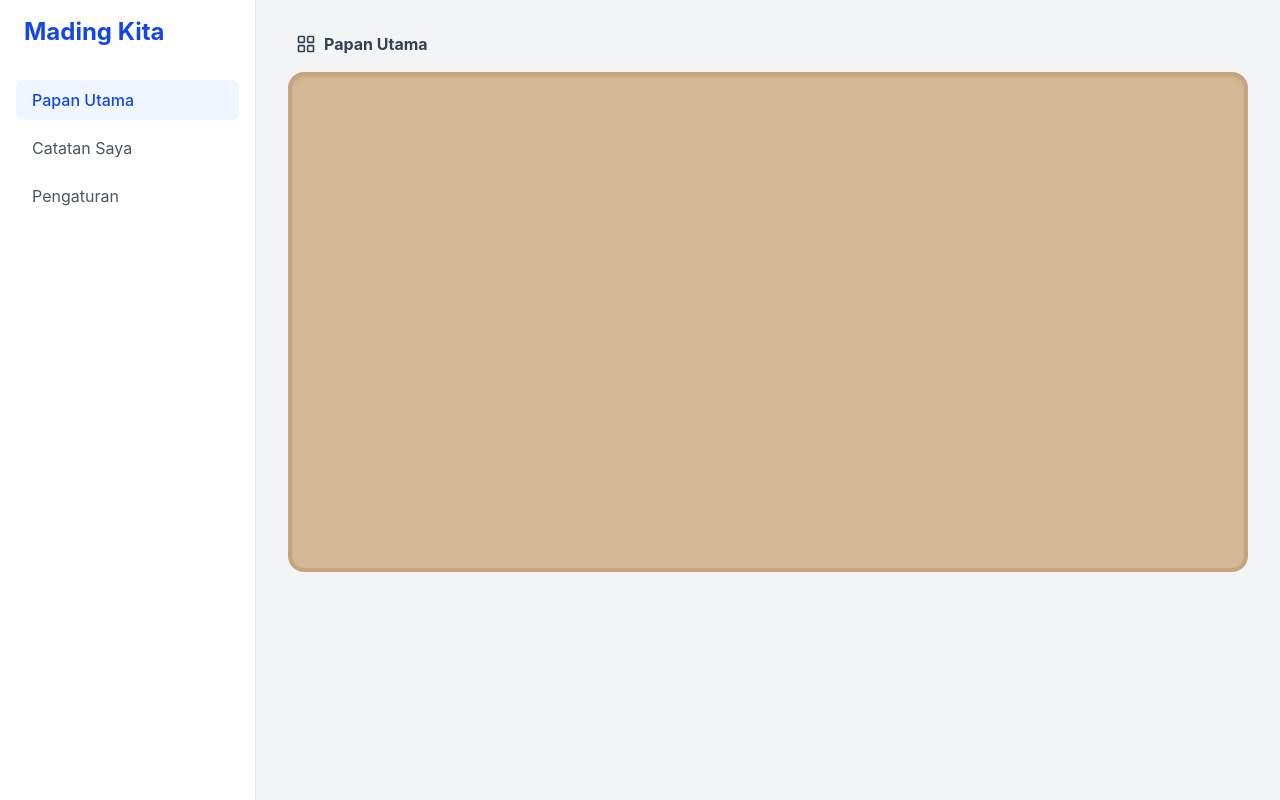
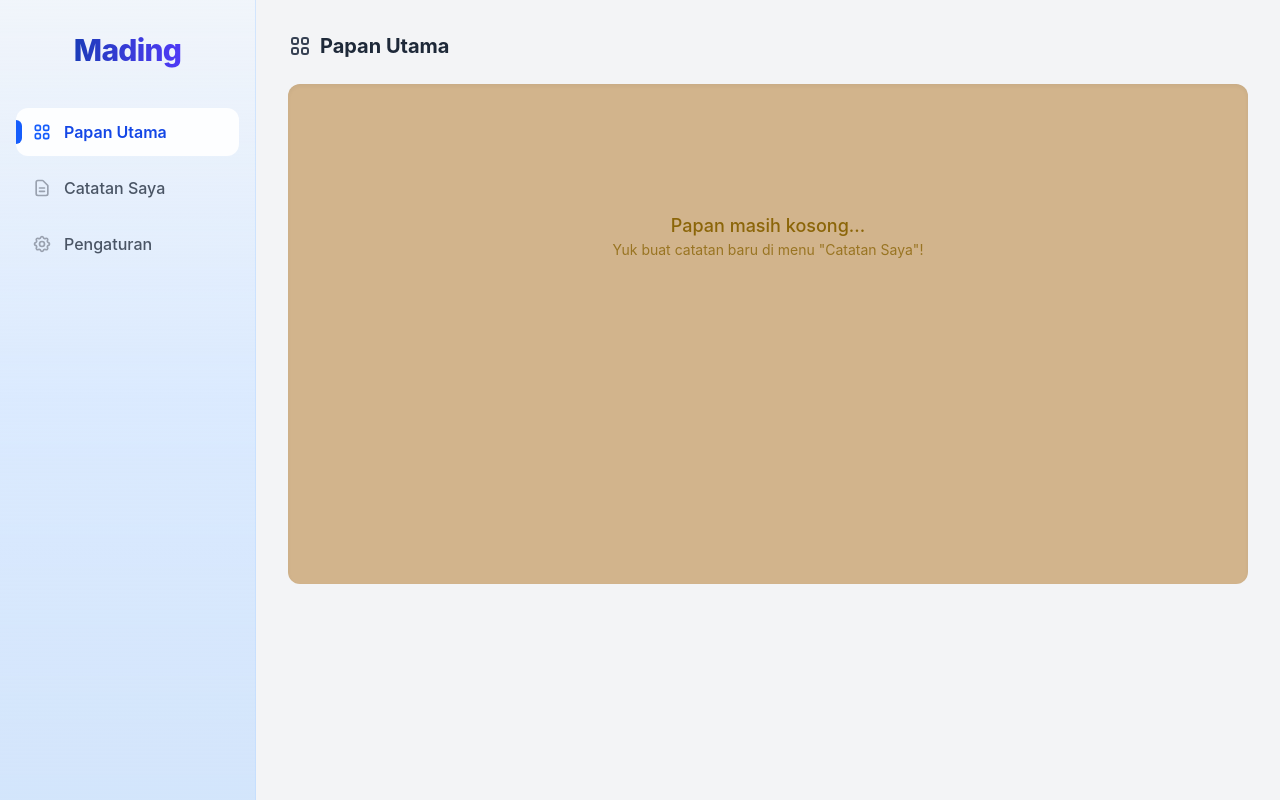
Before and after one commit to kafkalintang/mading-apps, a Next.js app: page / in a window 1280 px wide. Built offline with nearby package versions, Linux system fonts and the light colour scheme.

Commit message:
perbaikan komponen

```diff
--- a/app/components/MadingBoard.tsx
+++ b/app/components/MadingBoard.tsx
@@ -1,32 +1,22 @@
 import NoteCard from './NoteCard';
-import { LayoutGrid } from 'lucide-react'; // Icon tambahan
+import { Note } from '../utils/storage';
 
-interface Note {
-  id: number;
-  text: string;
-  color: string;
-}
+export default function MadingBoard({ notes }: { notes: Note[] }) {
+  return (
+    // items-start mencegah kertas ikut melar ke bawah
+    <div className="grid grid-cols-1 sm:grid-cols-2 md:grid-cols-3 lg:grid-cols-4 gap-6 p-6 bg-[#d2b48c] rounded-xl shadow-inner min-h-[500px] items-start content-start">
 
-interface MadingBoardProps {
-  notes: Note[];
-}
+      {notes.length === 0 ? (
+        <div className="col-span-full flex flex-col items-center justify-center h-64 text-[#8B6508]">
+          <p className="text-lg font-medium">Papan masih kosong...</p>
+          <p className="text-sm opacity-80">Yuk buat catatan baru di menu "Catatan Saya"!</p>
+        </div>
+      ) : (
+        notes.map((item) => (
+          <NoteCard key={item.id} note={item} />
+        ))
+      )}
 
-export default function MadingBoard({ notes }: MadingBoardProps) {
-  return (
-    <div className="flex flex-col gap-4 w-full">
-      {/* Judul Section Papan */}
-      <div className="flex items-center gap-2 text-gray-700 font-bold px-2">
-        <LayoutGrid className="w-5 h-5" />
-        <h2>Papan Utama</h2>
-      </div>
-
-      <div className="bg-[#d4b895] p-6 rounded-2xl shadow-inner min-h-[500px] border-4 border-[#c3a47b]">
-        <div className="columns-1 sm:columns-2 lg:columns-3 xl:columns-4 gap-6 space-y-6">
-          {notes.map((note) => (
-            <NoteCard key={note.id} text={note.text} color={note.color} />
-          ))}
-        </div>
-      </div>
     </div>
   );
 }
--- a/app/components/NoteCard.tsx
+++ b/app/components/NoteCard.tsx
@@ -1,21 +1,58 @@
-import { Pin } from 'lucide-react';
+'use client';
+
+import { Note } from '../utils/storage';
 
 interface NoteCardProps {
-  text: string;
-  color: string;
+  note: Note;
 }
 
-export default function NoteCard({ text, color }: NoteCardProps) {
+export default function NoteCard({ note }: NoteCardProps) {
+  // PENGAMAN: Jika note undefined, jangan render apa-apa
+  if (!note) return null;
+
   return (
-    <div className={`relative p-6 ${color} rounded-sm shadow-md transform transition-transform hover:-translate-y-1 hover:shadow-xl break-inside-avoid`}>
+    <div
+      className={`
+        relative p-6 pt-9 rounded-sm shadow-md ${note.color || 'bg-yellow-100'}
+        transition-all duration-300 hover:-translate-y-2 hover:shadow-xl hover:rotate-1
+      `}
+    >
 
-      {/* Pin / Paku di atas kertas */}
-      <div className="absolute -top-4 left-1/2 -translate-x-1/2 flex items-center justify-center">
-        <Pin className="w-8 h-8 text-red-500 fill-red-500 drop-shadow-md rotate-12" />
+      {/* === EFEK PIN 3D MURNI CSS === */}
+      <div className="absolute -top-4 left-1/2 -translate-x-1/2 z-10">
+        <div className="relative flex flex-col items-center">
+
+          {/* Kepala Pin (Bulat Merah 3D) */}
+          <div
+            className="
+              w-6 h-6 rounded-full z-20 relative
+              bg-gradient-to-br from-red-400 via-red-600 to-red-800
+              shadow-[0_4px_6px_rgba(0,0,0,0.4),inset_-2px_-2px_4px_rgba(0,0,0,0.4),inset_2px_2px_4px_rgba(255,255,255,0.5)]
+              border border-red-900
+            "
+          >
+            {/* Titik Kilau (Highlight) */}
+            <div className="absolute top-1 left-1.5 w-1.5 h-1.5 bg-white rounded-full opacity-90"></div>
+          </div>
+
+          {/* Jarum Pin (Besi) */}
+          <div
+            className="
+              w-[3px] h-3.5 -mt-1 z-10
+              bg-gradient-to-b from-gray-300 via-gray-500 to-gray-700
+              shadow-sm
+            "
+          ></div>
+
+          {/* Bayangan Jarum di Kertas */}
+          <div className="absolute top-[24px] w-4 h-1 bg-black/30 rounded-full blur-[1.5px]"></div>
+        </div>
       </div>
+      {/* ================================ */}
 
-      <p className="text-gray-800 text-sm leading-relaxed whitespace-pre-wrap font-medium mt-2">
-        {text}
+      {/* Isi Catatan */}
+      <p className="text-gray-800 text-sm leading-relaxed break-words whitespace-pre-wrap">
+        {note.text}
       </p>
     </div>
   );
--- a/app/components/Sidebar.tsx
+++ b/app/components/Sidebar.tsx
@@ -7,16 +7,47 @@ export default function Sidebar() {
   const pathname = usePathname();
 
   const menus = [
-    { name: 'Papan Utama', href: '/' },
-    { name: 'Catatan Saya', href: '/catatan-saya' },
-    { name: 'Pengaturan', href: '/pengaturan' },
+    {
+      name: 'Papan Utama',
+      href: '/',
+      icon: (
+        <svg xmlns="http://www.w3.org/2000/svg" className="h-5 w-5" fill="none" viewBox="0 0 24 24" stroke="currentColor">
+          <path strokeLinecap="round" strokeLinejoin="round" strokeWidth={2} d="M4 6a2 2 0 012-2h2a2 2 0 012 2v2a2 2 0 01-2 2H6a2 2 0 01-2-2V6zM14 6a2 2 0 012-2h2a2 2 0 012 2v2a2 2 0 01-2 2h-2a2 2 0 01-2-2V6zM4 16a2 2 0 012-2h2a2 2 0 012 2v2a2 2 0 01-2 2H6a2 2 0 01-2-2v-2zM14 16a2 2 0 012-2h2a2 2 0 012 2v2a2 2 0 01-2 2h-2a2 2 0 01-2-2v-2z" />
+        </svg>
+      )
+    },
+    {
+      name: 'Catatan Saya',
+      href: '/catatan-saya',
+      icon: (
+        <svg xmlns="http://www.w3.org/2000/svg" className="h-5 w-5" fill="none" viewBox="0 0 24 24" stroke="currentColor">
+          <path strokeLinecap="round" strokeLinejoin="round" strokeWidth={2} d="M9 12h6m-6 4h6m2 5H7a2 2 0 01-2-2V5a2 2 0 012-2h5.586a1 1 0 01.707.293l5.414 5.414a1 1 0 01.293.707V19a2 2 0 01-2 2z" />
+        </svg>
+      )
+    },
+    {
+      name: 'Pengaturan',
+      href: '/pengaturan',
+      icon: (
+        <svg xmlns="http://www.w3.org/2000/svg" className="h-5 w-5" fill="none" viewBox="0 0 24 24" stroke="currentColor">
+          <path strokeLinecap="round" strokeLinejoin="round" strokeWidth={2} d="M10.325 4.317c.426-1.756 2.924-1.756 3.35 0a1.724 1.724 0 002.573 1.066c1.543-.94 3.31.826 2.37 2.37a1.724 1.724 0 001.065 2.572c1.756.426 1.756 2.924 0 3.35a1.724 1.724 0 00-1.066 2.573c.94 1.543-.826 3.31-2.37 2.37a1.724 1.724 0 00-2.572 1.065c-.426 1.756-2.924 1.756-3.35 0a1.724 1.724 0 00-2.573-1.066c-1.543.94-3.31-.826-2.37-2.37a1.724 1.724 0 00-1.065-2.572c-1.756-.426-1.756-2.924 0-3.35a1.724 1.724 0 001.066-2.573c-.94-1.543.826-3.31 2.37-2.37.996.608 2.296.07 2.572-1.065z" />
+          <path strokeLinecap="round" strokeLinejoin="round" strokeWidth={2} d="M15 12a3 3 0 11-6 0 3 3 0 016 0z" />
+        </svg>
+      )
+    },
   ];
 
   return (
-    // Tambahkan bg-white dan text-gray-800 di sini
-    <aside className="w-64 bg-white border-r border-gray-200 h-screen p-4 flex flex-col gap-2 text-gray-800">
-      <h1 className="text-2xl font-bold text-blue-700 mb-6 px-2">Mading Kita</h1>
+    <aside className="w-64 bg-gradient-to-b from-blue-50/50 via-blue-100 to-blue-200/60 border-r border-blue-200/60 h-screen p-4 flex flex-col text-gray-800 z-20">
 
+      <div className="mb-10 mt-4 flex justify-center">
+        {/* Warna diubah jadi Opsi 2: Deep Ocean */}
+        <h1 className="text-3xl font-extrabold text-transparent bg-clip-text bg-gradient-to-r from-blue-800 to-indigo-600 tracking-tight">
+          Mading
+        </h1>
+      </div>
+
+      <div className="flex flex-col gap-2">
         {menus.map((menu) => {
           const isActive = pathname === menu.href;
 
@@ -24,16 +55,32 @@ export default function Sidebar() {
             <Link
               key={menu.href}
               href={menu.href}
-            className={`flex items-center gap-3 px-4 py-2 rounded-lg transition-colors ${
-              isActive
-                ? 'bg-blue-50 text-blue-700 font-medium'
-                : 'text-gray-600 hover:bg-gray-100'
-            }`}
+              className={`
+                relative flex items-center gap-3 px-4 py-3 rounded-xl transition-all duration-300
+                ${isActive
+                  ? 'bg-white/90 text-blue-700 font-semibold'
+                  : 'bg-transparent text-gray-600 hover:bg-white/40 hover:text-gray-900 font-medium'
+                }
+              `}
             >
+              {isActive && (
+                <div className="absolute left-0 top-1/2 -translate-y-1/2 w-1.5 h-6 bg-blue-600 rounded-r-md"></div>
+              )}
+
+              <span
+                className={`
+                  transition-colors duration-300
+                  ${isActive ? 'text-blue-600' : 'text-gray-400'}
+                `}
+              >
+                {menu.icon}
+              </span>
+
               <span>{menu.name}</span>
             </Link>
           );
         })}
+      </div>
     </aside>
   );
 }
--- a/app/page.tsx
+++ b/app/page.tsx
@@ -7,14 +7,19 @@ import { getNotes, Note } from './utils/storage';
 export default function PapanUtamaPage() {
   const [notes, setNotes] = useState<Note[]>([]);
 
-  // Ambil data dari localStorage saat halaman dibuka
   useEffect(() => {
     setNotes(getNotes());
   }, []);
 
   return (
-    <div className="w-full flex flex-col gap-8">
-      {/* Form NoteForm dihapus dari sini */}
+    <div className="w-full flex flex-col gap-6">
+      {/* Judul Papan Utama dikembalikan di sini */}
+      <div className="flex items-center gap-2">
+        <svg xmlns="http://www.w3.org/2000/svg" className="h-6 w-6 text-gray-700" fill="none" viewBox="0 0 24 24" stroke="currentColor">
+          <path strokeLinecap="round" strokeLinejoin="round" strokeWidth={2} d="M4 6a2 2 0 012-2h2a2 2 0 012 2v2a2 2 0 01-2 2H6a2 2 0 01-2-2V6zM14 6a2 2 0 012-2h2a2 2 0 012 2v2a2 2 0 01-2 2h-2a2 2 0 01-2-2V6zM4 16a2 2 0 012-2h2a2 2 0 012 2v2a2 2 0 01-2 2H6a2 2 0 01-2-2v-2zM14 16a2 2 0 012-2h2a2 2 0 012 2v2a2 2 0 01-2 2h-2a2 2 0 01-2-2v-2z" />
+        </svg>
+        <h1 className="text-xl font-bold text-gray-800">Papan Utama</h1>
+      </div>
 
       <div className="w-full">
         <MadingBoard notes={notes} />
```
Lines whose indentation alone changed are shown as unchanged.
